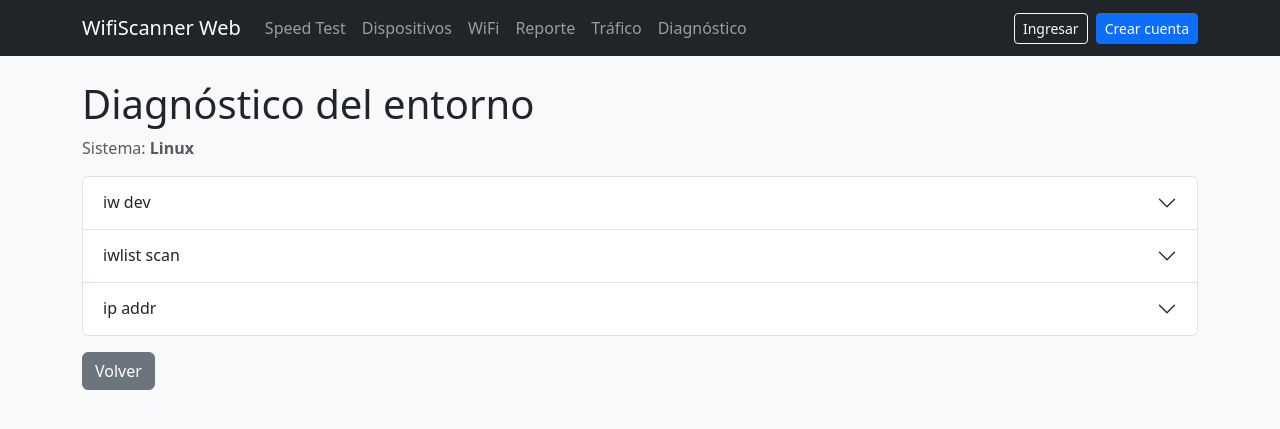
After one commit to Mica569/WifiScannerDjango, a Django app: page /diagnostics/ in a window 1280 px wide. The commit adds this page. Shown: the top 429 px of the page. Run offline with Django 5.2, Linux system fonts and the light colour scheme.

Commit message:
Diagnóstico y conteo confiable de dispositivos\n\n- Nueva vista /diagnostics/ con salida cruda de comandos (arp/netsh en Windows; nmcli/iwlist en Linux; airport en macOS)\n- Dashboard: cuenta dispositivos y redes por fecha del último escaneo disponible (evita ceros por huso horario)\n- Enlace a Diagnóstico en la barra de navegación

```diff
--- a/diagnostics/urls.py
+++ b/diagnostics/urls.py
@@ -11,4 +11,5 @@ urlpatterns = [
     path('report.csv', views.report_csv, name='report_csv'),
     path('signup/', views.signup, name='signup'),
     path('chart/speed.png', views.speed_chart_image, name='speed_chart_image'),
+    path('diagnostics/', views.diagnostics_info, name='diagnostics_info'),
 ]
--- a/diagnostics/views.py
+++ b/diagnostics/views.py
@@ -25,8 +25,17 @@ from .services.traffic_monitor import sample_bandwidth, as_mbps
 
 def dashboard(request):
     last_speed = SpeedTest.objects.order_by('-created_at').first()
-    devices_count = Device.objects.filter(created_at__date=timezone.now().date()).count()
-    wifi_count = WiFiNetwork.objects.filter(created_at__date=timezone.now().date()).count()
+    # Contar por fecha del último escaneo disponible para evitar ceros por huso horario
+    last_device = Device.objects.order_by('-created_at').first()
+    last_wifi = WiFiNetwork.objects.order_by('-created_at').first()
+    if last_device:
+        devices_count = Device.objects.filter(created_at__date=last_device.created_at.date()).count()
+    else:
+        devices_count = 0
+    if last_wifi:
+        wifi_count = WiFiNetwork.objects.filter(created_at__date=last_wifi.created_at.date()).count()
+    else:
+        wifi_count = 0
     # Valores seguros para JS (nÃºmeros, sin filtros en template)
     speed_dl = float(getattr(last_speed, 'download_mbps', 0) or 0)
     speed_ul = float(getattr(last_speed, 'upload_mbps', 0) or 0)
@@ -143,6 +152,39 @@ def signup(request):
     return render(request, 'registration/signup.html', {'form': form})
 
 
+def diagnostics_info(request):
+    """Página de diagnóstico: muestra salida cruda de comandos usados para escaneos."""
+    import platform, subprocess, shutil
+    os_name = platform.system()
+    info = []
+
+    def run(cmd):
+        try:
+            out = subprocess.check_output(cmd, text=True, encoding='utf-8', errors='ignore', timeout=8)
+            return out.strip()
+        except Exception as e:
+            return f"<error> {e}"
+
+    if os_name == 'Windows':
+        info.append(('arp -a', run(['arp', '-a'])))
+        info.append(('netsh wlan show networks mode=bssid', run(['netsh', 'wlan', 'show', 'networks', 'mode=bssid'])))
+        info.append(('ipconfig', run(['ipconfig'])))
+    elif os_name == 'Linux':
+        if shutil.which('nmcli'):
+            info.append(('nmcli device wifi list', run(['nmcli', '-t', '-f', 'SSID,BSSID,CHAN,SIGNAL', 'device', 'wifi', 'list'])))
+        info.append(('iw dev', run(['iw', 'dev'])))
+        info.append(('iwlist scan', run(['iwlist', 'scan'])))
+        info.append(('ip addr', run(['ip', 'addr'])))
+    elif os_name == 'Darwin':
+        info.append(('airport -s', run(['/System/Library/PrivateFrameworks/Apple80211.framework/Versions/Current/Resources/airport', '-s'])))
+        info.append(('ifconfig', run(['ifconfig'])))
+
+    return render(request, 'diagnostics/diagnostics.html', {
+        'os_name': os_name,
+        'info': info,
+    })
+
+
 
 def speed_chart_image(request):
     """PNG con evolución (últimos 20) + resumen de promedios/medianas.
--- a/templates/base.html
+++ b/templates/base.html
@@ -24,6 +24,7 @@
           <a class="nav-link" href="/wifi/">WiFi</a>
           <a class="nav-link" href="/report/">Reporte</a>
           <a class="nav-link" href="/traffic/">Tr&aacute;fico</a>
+          <a class="nav-link" href="/diagnostics/">Diagnóstico</a>
         </div>
         <div class="d-flex">
           {% if request.user.is_authenticated %}
--- /dev/null
+++ b/templates/diagnostics/diagnostics.html
@@ -0,0 +1,26 @@
+{% extends 'base.html' %}
+{% block content %}
+<h1>Diagnóstico del entorno</h1>
+<p class="text-muted">Sistema: <strong>{{ os_name }}</strong></p>
+
+<div class="accordion" id="diagAccordion">
+  {% for title, output in info %}
+  <div class="accordion-item">
+    <h2 class="accordion-header" id="h{{ forloop.counter }}">
+      <button class="accordion-button collapsed" type="button" data-bs-toggle="collapse" data-bs-target="#c{{ forloop.counter }}">
+        {{ title }}
+      </button>
+    </h2>
+    <div id="c{{ forloop.counter }}" class="accordion-collapse collapse" data-bs-parent="#diagAccordion">
+      <div class="accordion-body">
+        <pre class="mb-0" style="white-space:pre-wrap">{{ output }}</pre>
+      </div>
+    </div>
+  </div>
+  {% empty %}
+  <div class="alert alert-warning">No se pudo obtener información de diagnóstico.</div>
+  {% endfor %}
+</div>
+
+<a href="/" class="btn btn-secondary mt-3">Volver</a>
+{% endblock %}
```
